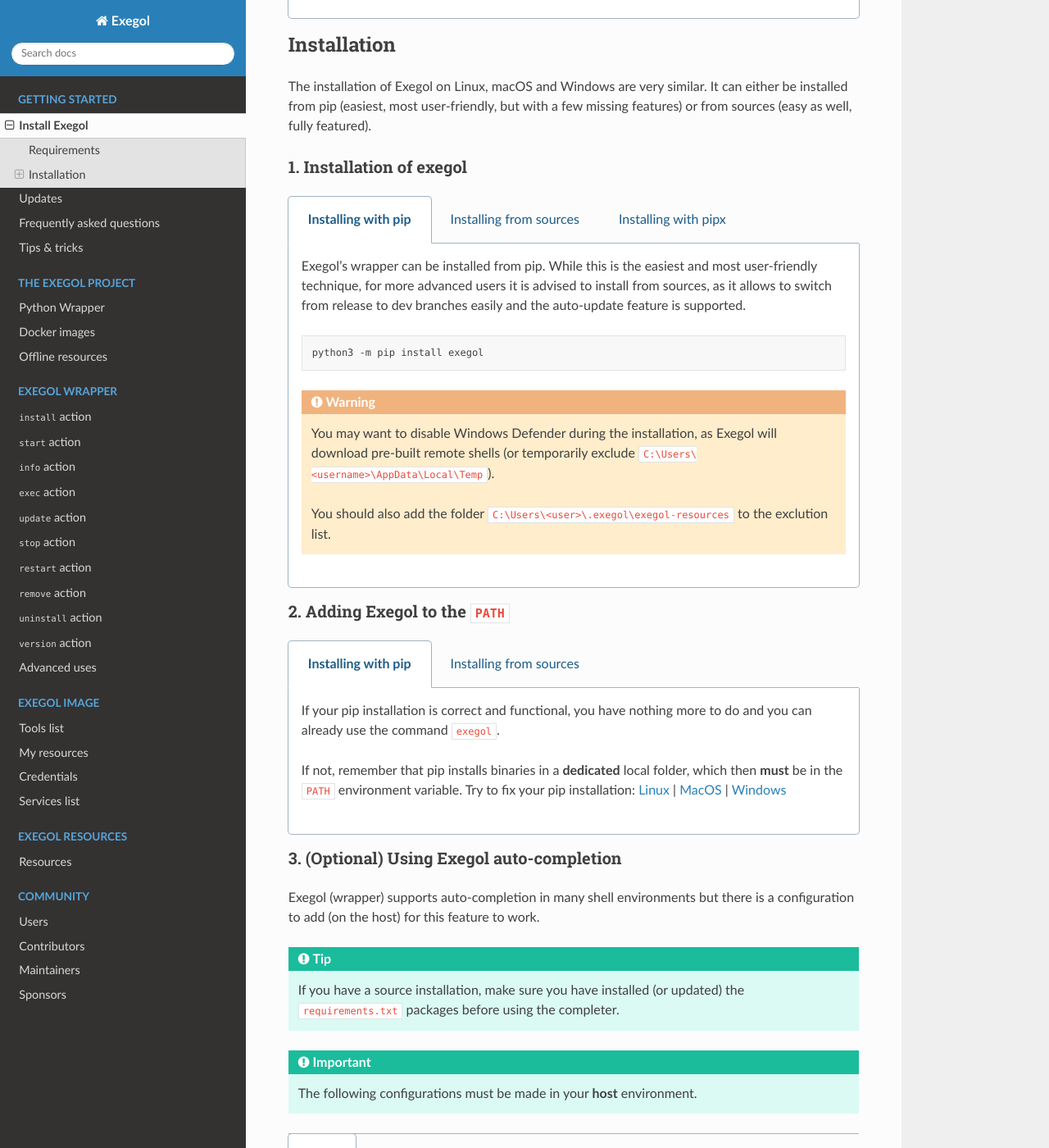
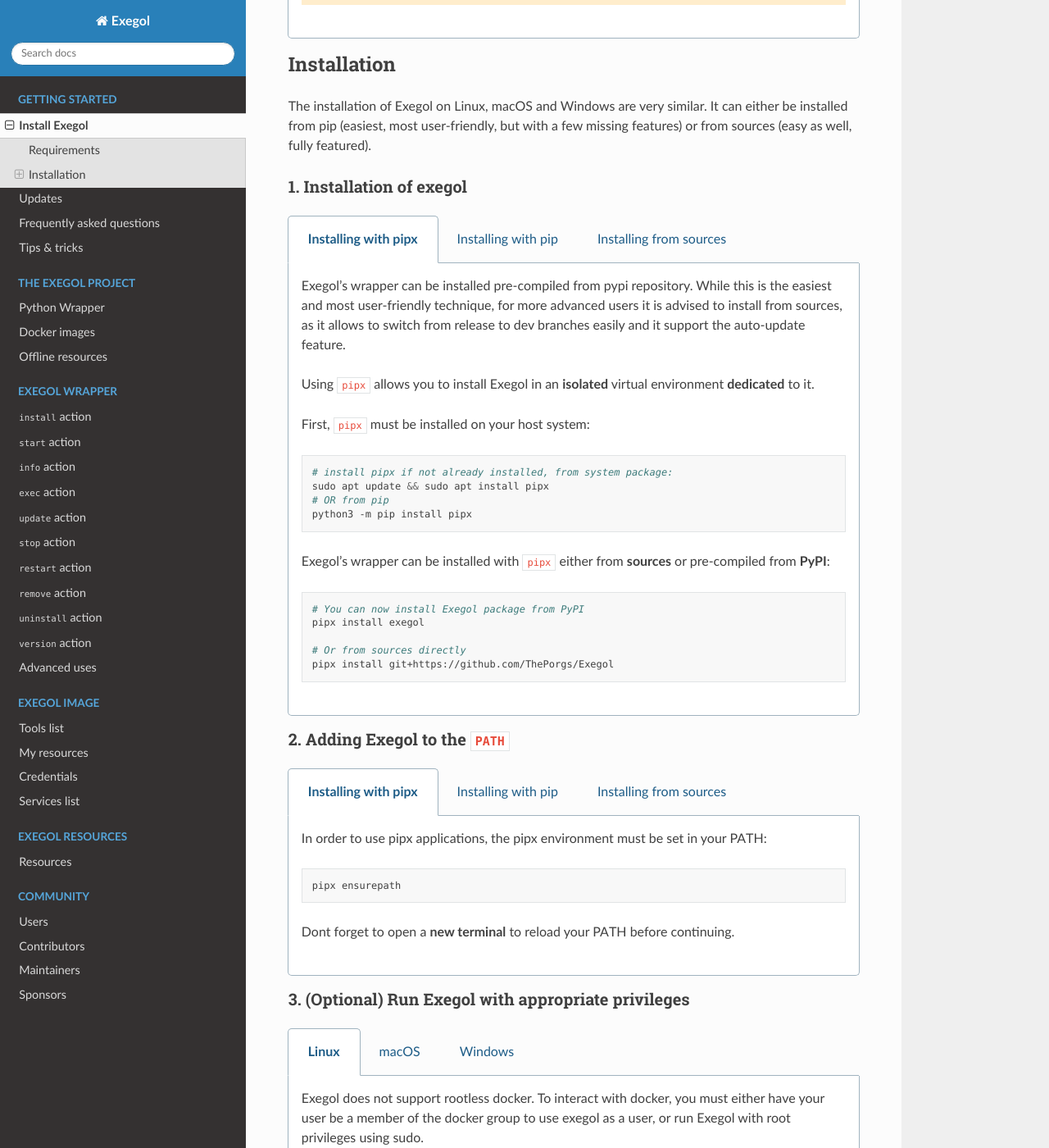
Before and after one commit to ThePorgs/Exegol-docs, a Sphinx documentation site: the page built from source/getting-started/install.rst, in a window 1280 px wide and 1400 px high, scrolled down 1821 px. Shown: the whole window at 82% size. Built offline with Sphinx 7.4.7 and the Read the Docs theme 2.0.0, drawn with Linux system fonts in a browser that asks for light colours; some of the changed text lies outside the part shown.

Commit message:
Improve install doc

```diff
--- a/source/exegol-image/my-resources.rst
+++ b/source/exegol-image/my-resources.rst
@@ -91,7 +91,7 @@
 
 
 :code:`firefox` (addons, CA)
-~~~~~~~~~~~~~~~~~~~~~~~~
+~~~~~~~~~~~~~~~~~~~~~~~~~~~~
 .. seealso::
     Available from version ``3.0.2`` of any exegol image.
 
--- a/source/getting-started/install.rst
+++ b/source/getting-started/install.rst
@@ -31,7 +31,7 @@
 
 ..  tabs::
 
-    ..  tab:: Linux
+    ..  group-tab:: Linux
 
         No additional dependencies for Linux environments.
 
@@ -62,7 +62,7 @@
 
             `Docker "Rootless mode" <https://docs.docker.com/engine/security/rootless/>`_ is not supported by Exegol as of yet. Please follow the install procedure mentionned above.
 
-    ..  tab:: macOS
+    ..  group-tab:: macOS
 
         To support graphical applications (:ref:`display sharing functionality <feature_x11_sharing>`, e.g. Bloodhound, Wireshark, Burp, etc.), additional dependencies and configuration are required:
 
@@ -85,6 +85,14 @@
             :alt: macOS Docker Desktop resources requirement
 
             macOS Docker Desktop resources requirement
+
+        .. warning::
+
+            You'll also need to add the exegol source folder (or, more precisely, the folder ``[...]/exegol/utils/imgsync``).
+
+            If you install Exegol from the python pip package, this folder is located where the python packages are installed.
+            The path to this folder depends on how you installed python. When creating your first container, you may get an error disclosing the exegol installation folder, which will have to be added as an authorized resource.
+
 
         .. tip::
 
@@ -117,6 +125,13 @@
 
             Please note that it is **not** advisable to use Exegol from both environments at the same time, as this could lead to conflicts and Exegol does not officially support this configuration.
 
+        .. warning::
+
+            You may want to disable Windows Defender during the installation, as Exegol will download pre-built remote shells (or temporarily exclude ``C:\Users\<username>\AppData\Local\Temp`` or the source file directory).
+
+            You should also add the folder ``C:\Users\<user>\.exegol\exegol-resources`` to the exclusion list.
+
+
 .. _exegol_install:
 
 Installation
@@ -130,20 +145,39 @@
 
 ..  tabs::
 
+    ..  group-tab:: Installing with pipx
+
+        Exegol’s wrapper can be installed pre-compiled from pypi repository. While this is the easiest and most user-friendly technique, for more advanced users it is advised to install from sources, as it allows to switch from release to dev branches easily and it support the auto-update feature.
+
+        Using ``pipx`` allows you to install Exegol in an **isolated** virtual environment **dedicated** to it.
+
+        First, ``pipx`` must be installed on your host system:
+
+        .. code-block:: bash
+
+            # install pipx if not already installed, from system package:
+            sudo apt update && sudo apt install pipx
+            # OR from pip
+            python3 -m pip install pipx
+
+        Exegol's wrapper can be installed with ``pipx`` either from **sources** or pre-compiled from **PyPI**:
+
+        .. code-block:: bash
+
+            # You can now install Exegol package from PyPI
+            pipx install exegol
+
+            # Or from sources directly
+            pipx install git+https://github.com/ThePorgs/Exegol
+
     ..  group-tab:: Installing with pip
 
-        Exegol's wrapper can be installed from pip.
-        While this is the easiest and most user-friendly technique, for more advanced users it is advised to install from sources, as it allows to switch from release to dev branches easily and the auto-update feature is supported.
+        Exegol’s wrapper can be installed pre-compiled from pypi repository.
+        While this is the easiest and most user-friendly technique, for more advanced users it is advised to install from sources, as it allows to switch from release to dev branches easily and it support the auto-update feature.
 
         .. code-block:: bash
 
            python3 -m pip install exegol
-
-        .. warning::
-
-            You may want to disable Windows Defender during the installation, as Exegol will download pre-built remote shells (or temporarily exclude ``C:\Users\<username>\AppData\Local\Temp``).
-
-            You should also add the folder ``C:\Users\<user>\.exegol\exegol-resources`` to the exclution list.
 
     ..  group-tab:: Installing from sources
 
@@ -178,27 +212,22 @@
 
                    python3 -m pip install --user --requirement "Exegol/requirements.txt"
 
-    ..  tab:: Installing with pipx
-
-        Exegol's wrapper can also be installed with pipx either from sources or PyPI, which allows to install Exegol in a virtual environment of its own.
-
-        .. code-block:: bash
-
-            # install pipx if not already installed
-            python3 -m pip install pipx
-
-            # from sources
-            pipx install git+https://github.com/ThePorgs/Exegol
-
-            # packaged from PyPI
-            pipx install exegol
-
 
 
 2. Adding Exegol to the ``PATH``
 --------------------------------
 
 ..  tabs::
+
+    ..  group-tab:: Installing with pipx
+
+        In order to use pipx applications, the pipx environment must be set in your PATH:
+
+        .. code-block:: bash
+
+            pipx ensurepath
+
+        Dont forget to open a **new terminal** to reload your PATH before continuing.
 
     ..  group-tab:: Installing with pip
 
@@ -254,22 +283,95 @@
 
                     It is possible to disable this behavior in the Windows settings: ``Apps > Apps & features > App execution aliases`` and disable aliases for ``python.exe`` and ``python3.exe``.
 
-3. (Optional) Using Exegol auto-completion
+
+3. (Optional) Run Exegol with appropriate privileges
+----------------------------------------------------
+
+
+..  tabs::
+
+    ..  group-tab:: Linux
+
+        Exegol does not support rootless docker. To interact with docker, you must either have your user be a member of the docker group to use exegol as a user, or run Exegol with root privileges using sudo.
+
+        ..  tabs::
+
+            .. tab:: Run as root (recommended)
+
+                To run Exegol as root with sudo, you must use a specific sudo command. For a better user experience, we recommend using an alias:
+
+                ..  tabs::
+
+                    .. group-tab:: Bash
+
+                        .. code-block:: bash
+
+                            echo "alias exegol='sudo -E $(which exegol)'" >> ~/.bash_aliases
+                            source ~/.bashrc
+
+                    .. group-tab:: Zsh
+
+                        .. code-block:: bash
+
+                            echo "alias exegol='sudo -E $(which exegol)'" >> ~/.zshrc
+                            source ~/.zshrc
+
+            .. tab:: Run as user
+
+                .. warning::
+
+                    By giving the user direct access to docker, this allows the user to compromise the host and become **root** on the machine with full access to the file system.
+
+                    For more information, official Docker documentation shows `how to manage docker as a non root user <https://docs.docker.com/engine/install/linux-postinstall/#manage-docker-as-a-non-root-userm>`_.
+
+                If you accept this risk because the environment is not critical and you prefer ease of use without the security control provided by sudo, you can apply the following method to use exegol directly as a user:
+
+               .. code-block:: bash
+
+                    # add the sudo group to the user
+                    sudo usermod -aG docker $(id -u -n)
+
+                    # To apply the new group you must open a new shell
+                    exit
+                    # OR "reload" the user groups with the newly added docker group
+                    newgrp docker
+
+    ..  group-tab:: macOS
+
+        Exegol should **NOT** be used as root on macOS. Docker Desktop (or Orbstack) do not require root privileges.
+
+    ..  group-tab:: Windows
+
+        Exegol should **NOT** be used as admin on Windows. Docker Desktop doesn't require administrator privileges.
+
+
+4. (Optional) Using Exegol auto-completion
 ------------------------------------------
 
 Exegol (wrapper) supports auto-completion in many shell environments but there is a configuration to add (on the host) for this feature to work.
-
-.. tip::
-
-    If you have a source installation, make sure you have installed (or updated) the ``requirements.txt`` packages before using the completer.
 
 .. important::
 
     The following configurations must be made in your **host** environment.
 
+.. tip::
+
+    If the command ``register-python-argcomplete`` is not found on your host, you have to install it:
+
+    .. code-block:: bash
+
+        # Using the system package manager
+        sudo apt install python3-argcomplete
+
+        # Or using pip (check if pip packages are included in your $PATH)
+        pip3 install --user argcomplete
+
+        # Or using pipx (check if pipx packages are included in your $PATH)
+        pipx install argcomplete
+
 ..  tabs::
     ..  tabs::
-        .. tab:: Bash
+        .. group-tab:: Bash
 
             You can enable Exegol auto-completion for your **current user** with your ``.bashrc`` or you can enable the auto-completion **system-wide** with ``bash-completion``.
 
@@ -303,7 +405,7 @@
             .. tip::
                 If you have multiple tools using ``argcomplete`` you can also use the `global completion <https://kislyuk.github.io/argcomplete/#global-completion>`__ method (need bash >= 4.2).
 
-        .. tab:: Zsh
+        .. group-tab:: Zsh
 
             To activate completions for zsh you need to have ``bashcompinit`` enabled in zsh:
 
@@ -318,7 +420,7 @@
 
                 eval "$(register-python-argcomplete --no-defaults exegol)"
 
-        .. tab:: Fish
+        .. group-tab:: Fish
 
             To activate completions for fish use:
 
@@ -332,7 +434,7 @@
 
                 register-python-argcomplete --no-defaults --shell fish exegol > ~/.config/fish/completions/exegol.fish
 
-        .. tab:: Tcsh
+        .. group-tab:: Tcsh
 
             To activate completions for tcsh use:
 
--- a/source/the-exegol-project/python-wrapper.rst
+++ b/source/the-exegol-project/python-wrapper.rst
@@ -24,7 +24,7 @@
 =================================================== =============
  Feature                                             Description
 =================================================== =============
-:ref:`Display sharing<feature_x11_sharing>`     Sharing of the graphic environment between the container and the host
+:ref:`Display sharing<feature_x11_sharing>`         Sharing of the graphic environment between the container and the host
 :ref:`Desktop<feature_desktop>`                     Hosts a complete graphics environment available via a web page or VNC
 :ref:`Workspace<feature_workspace>`                 Persistent and shared workspace with the host
 :ref:`Update-fs<feature_update_fs>`                 Permission sharing between the container and the host
```
Also changed, not shown: other parts of source/getting-started/install.rst (+1 -1 lines).
